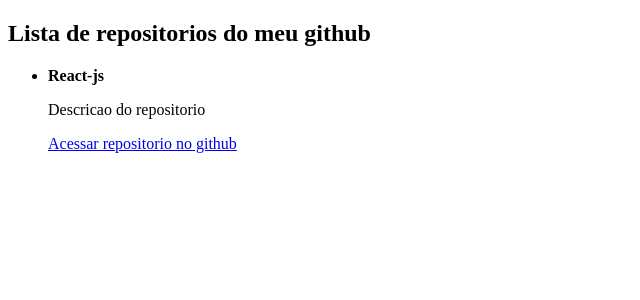
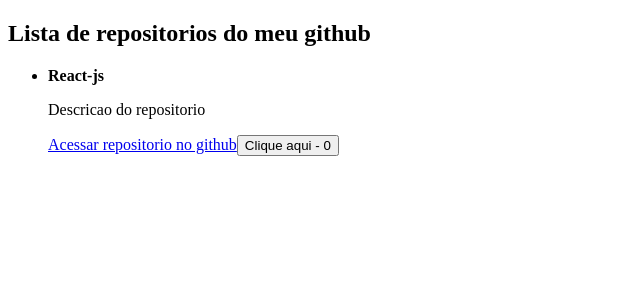
Before and after one commit to Arthur-art/reactjs-ignite-rocketseat-trilha-2021, a React app in the folder 01-github-explorer/: page / in a window 1280 px wide. Shown: the top 300 px of the page, without its empty margins (0-640 px from the left). Built offline with nearby package versions, Linux system fonts and the light colour scheme.

Commit message:
aprendendo sobre estado no React, como ele gerencia mudanças de informações para refletir no conteúdo exibido em tela e como fazemos o gerenciamento de estado com o hook useState

```diff
--- /dev/null
+++ b/01-github-explorer/src/components/Counter/index.jsx
@@ -0,0 +1,13 @@
+import React, { useState } from "react"
+
+export const Counter = () => {
+    const [state, setState] = useState(0)
+
+    const handleChange = () => {
+        setState((prev) => (prev + 1))
+    }
+
+    return (
+        <button onClick={handleChange}>Clique aqui - {state}</button>
+    )
+}
--- a/01-github-explorer/src/components/RepositoryItem/index.jsx
+++ b/01-github-explorer/src/components/RepositoryItem/index.jsx
@@ -1,4 +1,5 @@
 import React from 'react'
+import { Counter } from '../Counter';
 
 export const RepositoryItem = ({dataRepository}) => {
     const {name, url, description} = dataRepository;
@@ -8,6 +9,7 @@ export const RepositoryItem = ({dataRepository}) => {
             <strong>{name ? name : "Carregando..."}</strong>
             <p>{description}</p>
             <a href={url}>Acessar repositorio no github</a>
+            <Counter/>
         </li>
     )
 }
```
